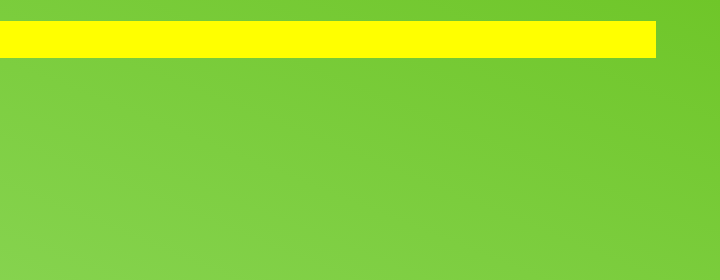
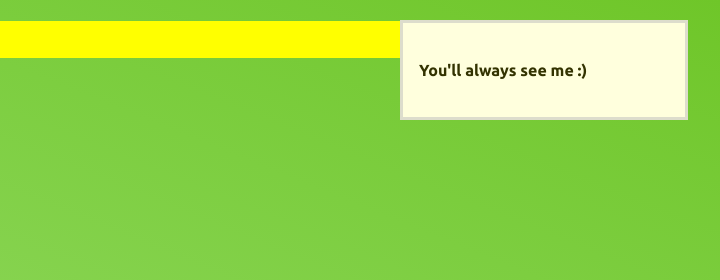
Before and after one commit to ColinHuart/progressive-enhancement, a plain HTML site: page index.html in a window 1280 px wide. Shown: the top 280 px of the page, 560-1280 px from the left. Drawn offline with Linux system fonts and the light colour scheme.

Commit message:
SecundPush

```diff
--- a/index.html
+++ b/index.html
@@ -30,6 +30,9 @@ Preamble
 </ul>
 </section>
 </header>
+<aside class="notification">
+    <p>You'll always see me :)</p>
+   </aside>
 
 
 <h2>
@@ -100,6 +103,7 @@ Preamble
 </table>
 
 
+
 <section>
 <h2>Conclusion  </h2>
 <p>Good and <tag class="bad">Bad</tag> are just one perspective. Bananas are <tag class="good">good</tag> for monkeys, but monkeys are not <tag class="good">good</tag> for bananas. Let's not make a big deal out of it...</p>
--- a/style.css
+++ b/style.css
@@ -81,3 +81,16 @@ tfoot {
 h1 {
   background-color: yellow;
 }
+.notification {
+  background: #ffffdd;
+  padding: 0.5rem 1rem;
+  border: 3px solid #ddddcc;
+  width: 250px;
+  font-weight: bold;
+  color: #333300;
+  position: relative;
+  left: 75%;
+  top: 20px;
+  position: fixed;
+  z-index: 1;
+}
```
